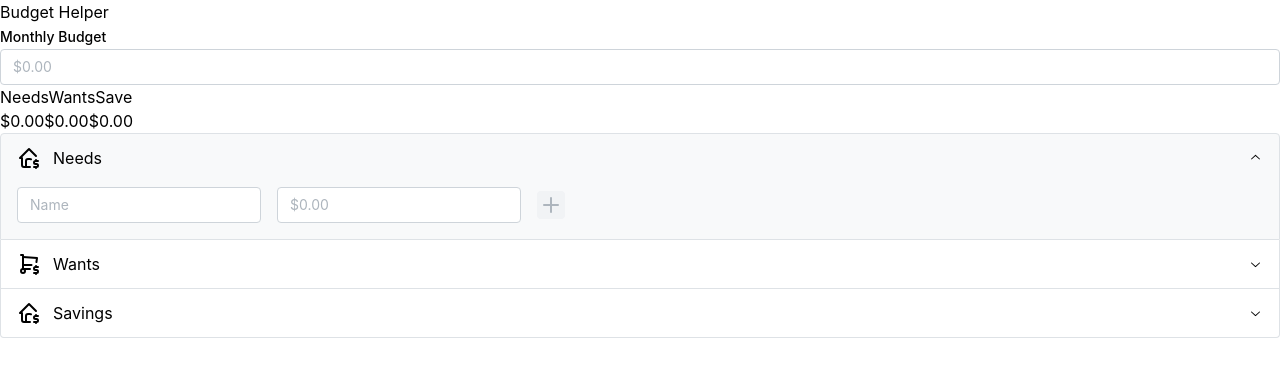
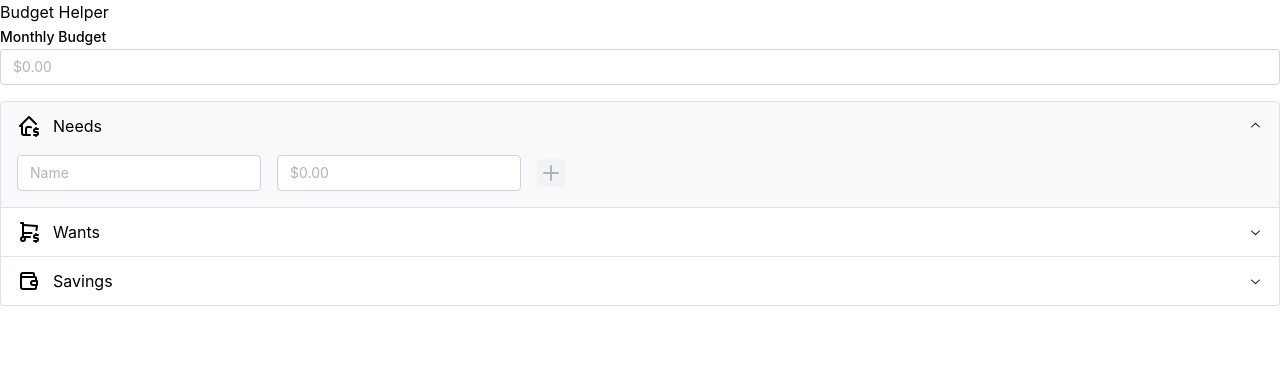
Before and after one commit to IrvinDelgado/budget-helper, a React (Vite) app: page / in a window 1280 px wide. Shown: the top 376 px of the page. Built offline with nearby package versions, Linux system fonts and the light colour scheme.

Commit message:
feat: remove redudancy

```diff
--- a/src/App.tsx
+++ b/src/App.tsx
@@ -1,17 +1,22 @@
 import "@mantine/core/styles.css";
-import { MantineProvider } from "@mantine/core";
+import { MantineProvider, Stack } from "@mantine/core";
 import BudgetCalculator from "./components/BudgetCalculator/BudgetCalculator";
 import BudgetBreakdown from "./components/BudgetBreakdown/BudgetBreakdown";
+import { useState } from "react";
 
 const App = () => {
+  const [monthlyIncome, setMonthlyIncome] = useState<string | number>("");
   return (
     <MantineProvider>
       <div className="h-screen w-screen bg-gradient-to-r from-slate-950 to-sky-950">
         <h1 className="p-4 text-4xl font-bold text-white">Budget Helper</h1>
-        <div className="flex flex-col md:flex-row">
-          <BudgetCalculator />
-          <BudgetBreakdown />
-        </div>
+        <Stack className="m-auto mt-4 w-2/3">
+          <BudgetCalculator
+            monthlyIncome={monthlyIncome}
+            setMonthlyIncome={setMonthlyIncome}
+          />
+          <BudgetBreakdown monthlyIncome={+monthlyIncome} />
+        </Stack>
       </div>
     </MantineProvider>
   );
--- a/src/components/BudgetBreakdown/BudgetBreakdown.tsx
+++ b/src/components/BudgetBreakdown/BudgetBreakdown.tsx
@@ -5,6 +5,7 @@ import BudgetBreakdownAddition from "./BudgetBreakdownAddition";
 import BudgetBreakdownItems, {
   BudgetBreakdownItemsType,
 } from "./BudgetBreakdownItems";
+import BudgetNumber from "../BudgetNumber/BudgetNumber";
 
 const budgetCategories = ["Needs", "Wants", "Savings"] as const;
 const BUDGET_ITEM = { name: "", value: "" };
@@ -21,7 +22,10 @@ const budgetAddition = Object.fromEntries(
   budgetCategories.map((category) => [category, BUDGET_ITEM]),
 );
 
-const BudgetBreakdown = () => {
+interface IBudgetBreakdown {
+  monthlyIncome: number;
+}
+const BudgetBreakdown = ({ monthlyIncome }: IBudgetBreakdown) => {
   const [breakdown, setBreakdown] = useState<BudgetItems>(budgetBreakdown);
   const [budgetItem, setBudgetItem] = useState<BudgetAddition>(budgetAddition);
 
@@ -31,10 +35,26 @@ const BudgetBreakdown = () => {
         return <HomeIcon />;
       case "Wants":
         return <ShoppingCartIcon />;
-      case "Needs":
+      case "Savings":
         return <WalletIcon />;
       default:
         return <HomeIcon />;
+    }
+  };
+
+  const getCategoryCost = (category: string) => {
+    if (!monthlyIncome) {
+      return "";
+    }
+    switch (category) {
+      case "Needs":
+        return <BudgetNumber value={monthlyIncome * 0.5} />;
+      case "Wants":
+        return <BudgetNumber value={monthlyIncome * 0.3} />;
+      case "Savings":
+        return <BudgetNumber value={monthlyIncome * 0.2} />;
+      default:
+        return;
     }
   };
 
@@ -62,7 +82,7 @@ const BudgetBreakdown = () => {
       defaultValue={[budgetCategories[0]]}
       multiple
       classNames={{
-        root: "pt-4 w-full md:pr-4 md:w-full",
+        root: "pt-4 w-full",
         item: "bg-stone-200",
       }}
     >
@@ -70,7 +90,7 @@ const BudgetBreakdown = () => {
         return (
           <Accordion.Item value={categoryKey} key={categoryKey}>
             <Accordion.Control icon={getCategoryIcon(categoryKey)}>
-              {categoryKey}
+              {categoryKey} {getCategoryCost(categoryKey)}
             </Accordion.Control>
             <Accordion.Panel>
               {breakdown[categoryKey].map((item) => {
--- a/src/components/BudgetCalculator/BudgetCalculator.tsx
+++ b/src/components/BudgetCalculator/BudgetCalculator.tsx
@@ -1,27 +1,13 @@
-import { NumberFormatter, NumberInput } from "@mantine/core";
-import { useState } from "react";
-type BudgetNumberType = {
-  value: number | string;
-};
-const BudgetNumber = ({ value }: BudgetNumberType) => {
+import { NumberInput, Stack } from "@mantine/core";
+
+interface IBudgetCalculator {
+  monthlyIncome: string | number;
+  setMonthlyIncome: (monthlyIncome: string | number) => void;
+}
+const BudgetCalculator = (props: IBudgetCalculator) => {
+  const { monthlyIncome, setMonthlyIncome } = props;
   return (
-    <NumberFormatter
-      className={"text-2xl font-bold text-green-700"}
-      prefix="$"
-      value={value}
-      thousandSeparator
-      fixedDecimalScale
-      decimalScale={2}
-    />
-  );
-};
-
-const BudgetCalculator = () => {
-  const [monthlyIncome, setMonthlyIncome] = useState<string | number>("");
-
-  return (
-    <div className="m-0 max-h-56 w-screen rounded-lg bg-stone-200 p-4 md:m-4 md:w-2/3">
-      <div className="flex justify-center">
+    <Stack className="m-0 max-h-56 w-full items-center rounded-lg bg-stone-200 p-4">
       <NumberInput
         classNames={{
           root: "w-3/4 pb-4",
@@ -38,20 +24,7 @@ const BudgetCalculator = () => {
         value={monthlyIncome}
         onChange={setMonthlyIncome}
       />
-      </div>
-      <div>
-        <div className="flex justify-around pb-8">
-          <span>Needs</span>
-          <span>Wants</span>
-          <span>Save</span>
-        </div>
-        <div className="flex justify-around pb-8">
-          <BudgetNumber value={+monthlyIncome * 0.5} />
-          <BudgetNumber value={+monthlyIncome * 0.3} />
-          <BudgetNumber value={+monthlyIncome * 0.2} />
-        </div>
-      </div>
-    </div>
+    </Stack>
   );
 };
 
--- /dev/null
+++ b/src/components/BudgetNumber/BudgetNumber.tsx
@@ -0,0 +1,19 @@
+import { NumberFormatter } from "@mantine/core";
+type BudgetNumberType = {
+  value: number | string;
+  className?: string;
+};
+const BudgetNumber = ({ value, className }: BudgetNumberType) => {
+  return (
+    <NumberFormatter
+      className={className}
+      prefix="$"
+      value={value}
+      thousandSeparator
+      fixedDecimalScale
+      decimalScale={2}
+    />
+  );
+};
+
+export default BudgetNumber;
```
Lines whose indentation alone changed are shown as unchanged.
